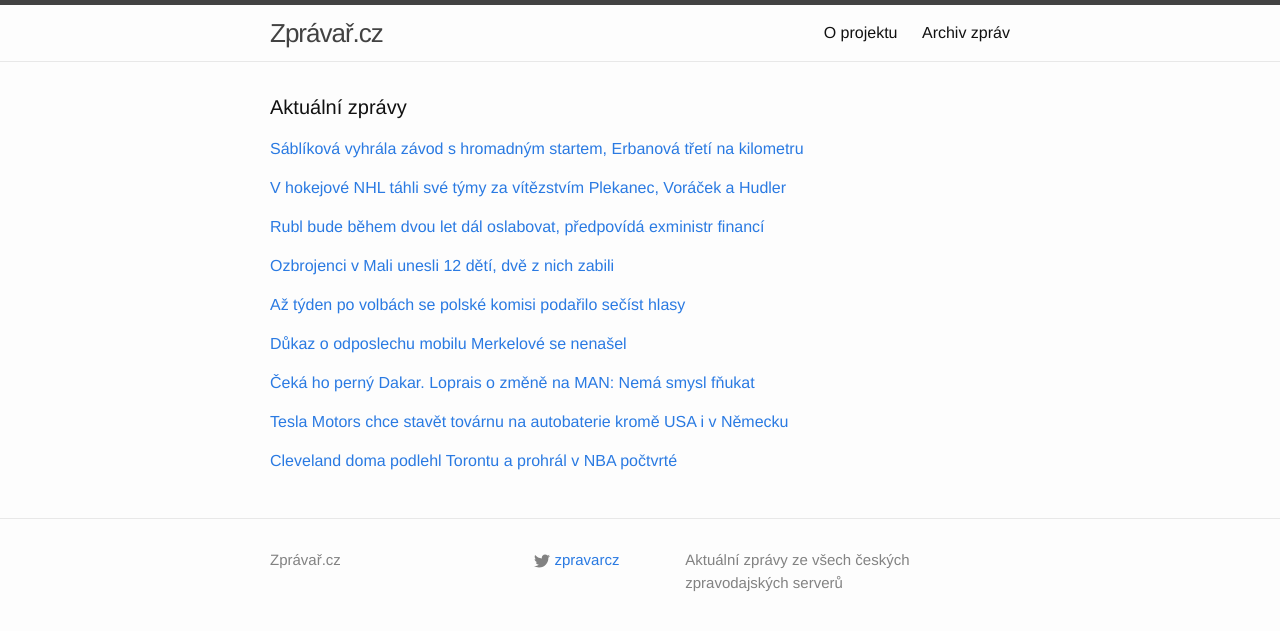
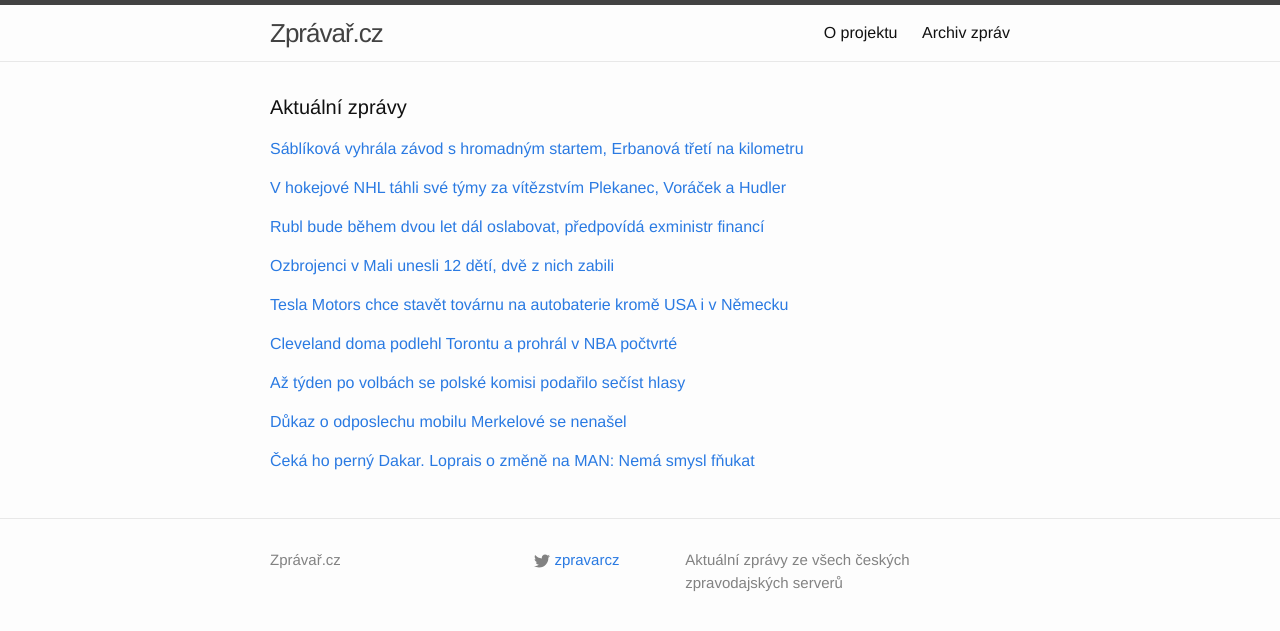
Before and after one commit to adliska/zpravar, a Jekyll site: the page built from index.html, in a window 1280 px wide. Shown: the top 631 px of the page. Built offline with Jekyll 4.4.1, drawn with Linux system fonts in a browser that asks for light colours.

Commit message:
zpravar news update

```diff
--- a/index.html
+++ b/index.html
@@ -46,39 +46,39 @@ layout: default
 <li><a href=http://zpravy.idnes.cz/detsti-vojaci-v-mali-unos-0hl-/zahranicni.aspx?c=A141123_085059_zahranicni_jw>Únosci v Mali „verbovali“ malé vojáky. Dvě děti zkusily utéct, zabili je - zpravy.idnes.cz</a></li>
 <li><a href=http://www.ceskenoviny.cz/zpravy/zpravy/ozbrojenci-v-mali-pry-unesli-12-deti-dve-z-nich-zabili/1150373>Ozbrojenci v Mali prý unesli 12 dětí, dvě z nich zabili - www.ceskenoviny.cz</a></li>
 </ul>
-</div><p><a href="javascript:;" onclick="toggle_visibility('zpravy4')">Až týden po volbách se polské komisi podařilo sečíst hlasy</a></p>
+</div><p><a href="javascript:;" onclick="toggle_visibility('zpravy4')">Tesla Motors chce stavět továrnu na autobaterie kromě USA i v Německu</a></p>
 <div id="zpravy4" style="display:none">
+<ul>
+<li><a href=http://byznys.ihned.cz/zpravodajstvi-svet/c1-63162380-tesla-motors-autobaterie-tovarna-nemecko>Tesla Motors chce stavět továrnu na autobaterie kromě USA i v Německu - byznys.ihned.cz</a></li>
+<li><a href=http://zpravy.e15.cz/byznys/prumysl-a-energetika/tesla-planuje-stavbu-tovarny-na-baterie-v-nemecku-1139196>Tesla plánuje stavbu továrny na baterie v Německu - zpravy.e15.cz</a></li>
+<li><a href=http://www.denik.cz/ekonomika/tesla-hodla-casem-postavit-tovarnu-na-baterie-v-nemecku-20141123.html>Tesla hodlá časem postavit továrnu na baterie v Německu - www.denik.cz</a></li>
+</ul>
+</div><p><a href="javascript:;" onclick="toggle_visibility('zpravy5')">Cleveland doma podlehl Torontu a prohrál v NBA počtvrté</a></p>
+<div id="zpravy5" style="display:none">
+<ul>
+<li><a href=http://sport.aktualne.cz/cleveland-doma-podlehl-torontu-a-prohral-v-nba-poctvrte/r~bfa1bb7c72ef11e4840b002590604f2e/>Cleveland doma podlehl Torontu a prohrál v NBA počtvrté - sport.aktualne.cz</a></li>
+<li><a href=http://sport.idnes.cz/nba-basketbal-souhrn-cleveland-ctvrta-prohra-v-rade-fxo-/basket.aspx?c=A141123_091931_sport-basket_ten>Z +18 na -17. Cleveland se trápí, s Torontem ztratil „vyhraný“ zápas - sport.idnes.cz</a></li>
+<li><a href=http://www.denik.cz/ostatni_sport/cleveland-prohral-v-nba-dalsi-zapas-jsme-krehky-tym-rekl-james-20141123.html>Cleveland prohrál v NBA další zápas. Jsme křehký tým, řekl James - www.denik.cz</a></li>
+</ul>
+</div><p><a href="javascript:;" onclick="toggle_visibility('zpravy6')">Až týden po volbách se polské komisi podařilo sečíst hlasy</a></p>
+<div id="zpravy6" style="display:none">
 <ul>
 <li><a href=http://www.ceskatelevize.cz/ct24/svet/293251-az-tyden-po-volbach-se-polske-komisi-podarilo-secist-hlasy/>Až týden po volbách se polské komisi podařilo sečíst hlasy - www.ceskatelevize.cz</a></li>
 <li><a href=http://echo24.cz/a/iNtR9>Nejvíce křesel v polských vojvodstvích získala vládní strana - echo24.cz</a></li>
 <li><a href=http://www.ceskenoviny.cz/zpravy/zpravy/nejvice-kresel-v-polskych-vojvodstvich-ziskala-vladni-strana/1150372>Nejvíce křesel v polských vojvodstvích získala vládní strana - www.ceskenoviny.cz</a></li>
 </ul>
-</div><p><a href="javascript:;" onclick="toggle_visibility('zpravy5')">Důkaz o odposlechu mobilu Merkelové se nenašel</a></p>
-<div id="zpravy5" style="display:none">
+</div><p><a href="javascript:;" onclick="toggle_visibility('zpravy7')">Důkaz o odposlechu mobilu Merkelové se nenašel</a></p>
+<div id="zpravy7" style="display:none">
 <ul>
 <li><a href=http://www.novinky.cz/zahranicni/evropa/354269-dukaz-o-odposlechu-mobilu-merkelove-se-nenasel.html>Důkaz o odposlechu mobilu Merkelové se nenašel - www.novinky.cz</a></li>
 <li><a href=https://echo24.cz/a/wgCmv>Odposlouchávání Merkelové? Němci nenalezli ani jeden důkaz - echo24.cz</a></li>
 <li><a href=http://www.ceskatelevize.cz/ct24/svet/293250-nemecko-nema-dukazy-o-americkem-odposlechu-kanclercina-telefonu/>Německo nemá důkazy o americkém odposlechu kancléřčina telefonu - www.ceskatelevize.cz</a></li>
 </ul>
-</div><p><a href="javascript:;" onclick="toggle_visibility('zpravy6')">Čeká ho perný Dakar. Loprais o změně na MAN: Nemá smysl fňukat</a></p>
-<div id="zpravy6" style="display:none">
+</div><p><a href="javascript:;" onclick="toggle_visibility('zpravy8')">Čeká ho perný Dakar. Loprais o změně na MAN: Nemá smysl fňukat</a></p>
+<div id="zpravy8" style="display:none">
 <ul>
 <li><a href=http://www.denik.cz/motorismus/ceka-ho-perny-dakar-loprais-o-zmene-na-man-nema-smysl-fnukat-20141123.html>Čeká ho perný Dakar. Loprais o změně na MAN: Nemá smysl fňukat - www.denik.cz</a></li>
 <li><a href=http://www.tyden.cz/rubriky/sport/motorismus/rallye-dakar/loprais-nema-na-manu-najezdeno-nebudu-fnukat-rika-odhodlane_325001.html>Loprais nemá s MANEM najezděno. Nebudeme fňukat, tvrdí odhodlaně - www.tyden.cz</a></li>
 <li><a href=http://www.tyden.cz/rubriky/sport/motorismus/rallye-dakar/loprais-nema-s-manem-najezdeno-nebudeme-fnukat-tvrdi-odhodlane_325001.html>Loprais nemá s MANEM najezděno. Nebudeme fňukat, tvrdí odhodlaně - www.tyden.cz</a></li>
 </ul>
-</div><p><a href="javascript:;" onclick="toggle_visibility('zpravy7')">Tesla Motors chce stavět továrnu na autobaterie kromě USA i v Německu</a></p>
-<div id="zpravy7" style="display:none">
-<ul>
-<li><a href=http://byznys.ihned.cz/zpravodajstvi-svet/c1-63162380-tesla-motors-autobaterie-tovarna-nemecko>Tesla Motors chce stavět továrnu na autobaterie kromě USA i v Německu - byznys.ihned.cz</a></li>
-<li><a href=http://zpravy.e15.cz/byznys/prumysl-a-energetika/tesla-planuje-stavbu-tovarny-na-baterie-v-nemecku-1139196>Tesla plánuje stavbu továrny na baterie v Německu - zpravy.e15.cz</a></li>
-<li><a href=http://www.denik.cz/ekonomika/tesla-hodla-casem-postavit-tovarnu-na-baterie-v-nemecku-20141123.html>Tesla hodlá časem postavit továrnu na baterie v Německu - www.denik.cz</a></li>
-</ul>
-</div><p><a href="javascript:;" onclick="toggle_visibility('zpravy8')">Cleveland doma podlehl Torontu a prohrál v NBA počtvrté</a></p>
-<div id="zpravy8" style="display:none">
-<ul>
-<li><a href=http://sport.aktualne.cz/cleveland-doma-podlehl-torontu-a-prohral-v-nba-poctvrte/r~bfa1bb7c72ef11e4840b002590604f2e/>Cleveland doma podlehl Torontu a prohrál v NBA počtvrté - sport.aktualne.cz</a></li>
-<li><a href=http://sport.idnes.cz/nba-basketbal-souhrn-cleveland-ctvrta-prohra-v-rade-fxo-/basket.aspx?c=A141123_091931_sport-basket_ten>Z +18 na -17. Cleveland se trápí, s Torontem ztratil „vyhraný“ zápas - sport.idnes.cz</a></li>
-<li><a href=http://www.denik.cz/ostatni_sport/cleveland-prohral-v-nba-dalsi-zapas-jsme-krehky-tym-rekl-james-20141123.html>Cleveland prohrál v NBA další zápas. Jsme křehký tým, řekl James - www.denik.cz</a></li>
-</ul>
 </div></div>
```
